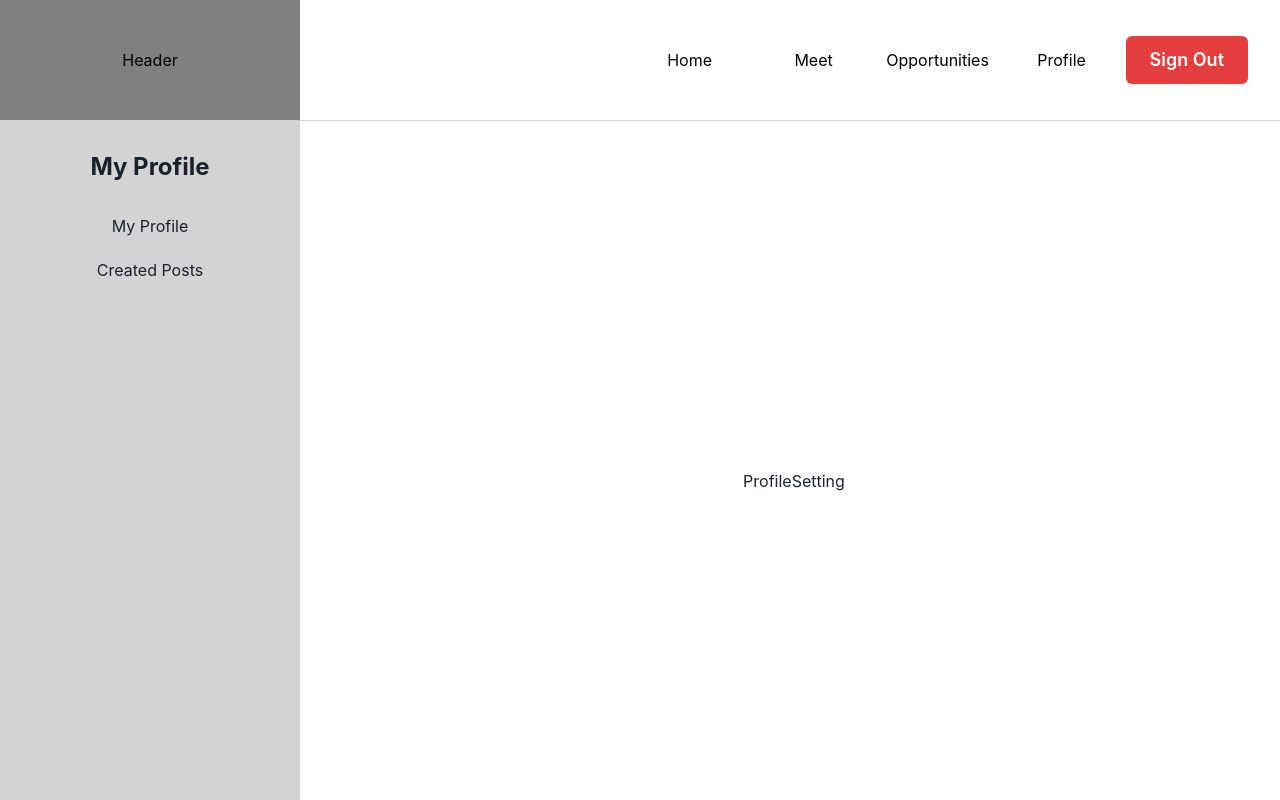
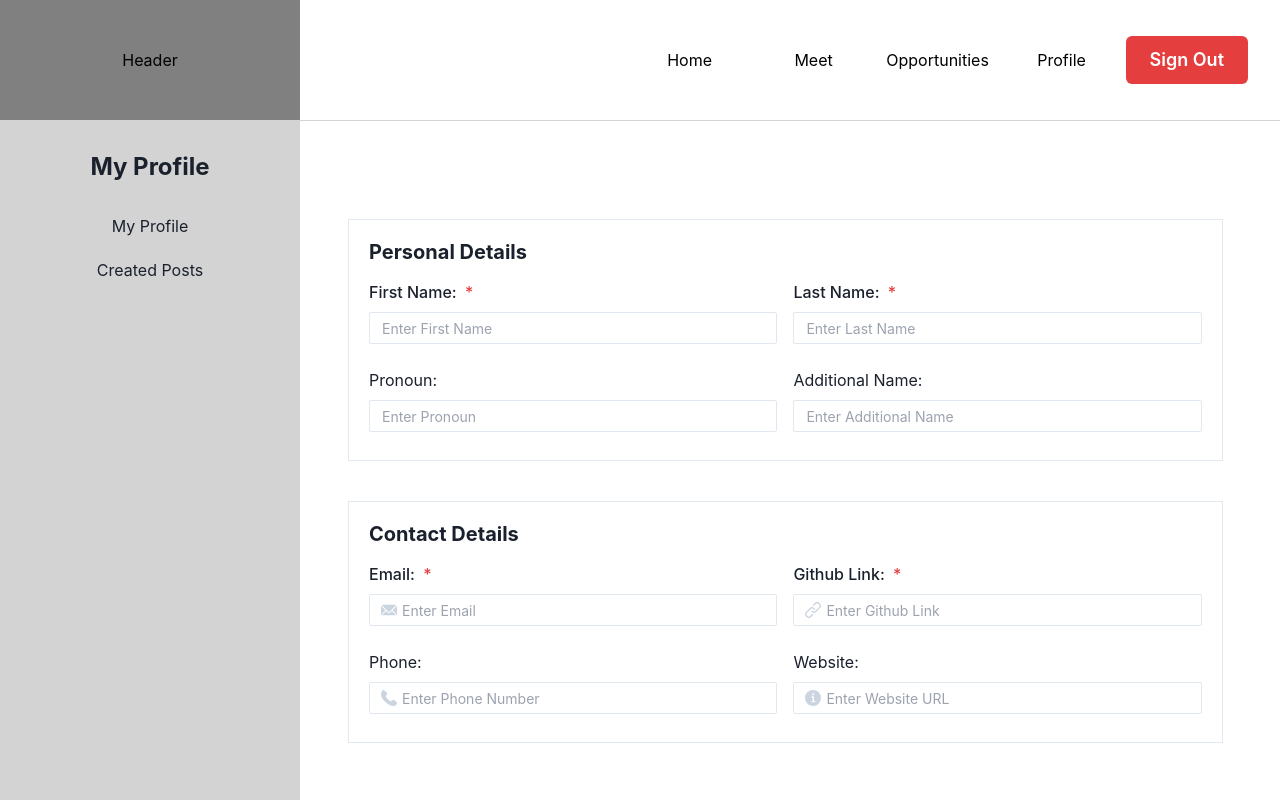
Before and after one commit to llamaonthefence/SEIF-17-Proj-03, a React (Vite) app: page /profile in a window 1280 px wide. Shown: the top 800 px of the page. Built offline with nearby package versions, Linux system fonts and the light colour scheme.

Commit message:
installed chakra-icons & partial profile form

```diff
--- a/package.json
+++ b/package.json
@@ -10,6 +10,7 @@
     "preview": "vite preview"
   },
   "dependencies": {
+    "@chakra-ui/icons": "^2.1.1",
     "@chakra-ui/react": "^2.8.2",
     "@emotion/react": "^11.11.4",
     "@emotion/styled": "^11.11.5",
--- /dev/null
+++ b/src/components/profileComponents/ContactDetails.jsx
@@ -0,0 +1,116 @@
+import {Box, Text, Input, Heading, Grid, GridItem, InputGroup, InputLeftElement, FormLabel, FormControl} from "@chakra-ui/react";
+import { PhoneIcon, EmailIcon, LinkIcon, InfoIcon } from '@chakra-ui/icons'
+import React from "react";
+
+function ContactDetails() {
+    const [email, setEmail] = React.useState('')
+    const [githubLink, setGithubLink] = React.useState('')
+    const [phone, setPhone] = React.useState('')
+    const [website, setWebsite] = React.useState('')
+
+    const handleEmailChange = (event) => setEmail(event.target.value)
+    const handleGithubLinkChange = (event) => setGithubLink(event.target.value)
+    const handlePhoneChange = (event) => setPhone(event.target.value)
+    const handleWebsiteChange = (event) => setWebsite(event.target.value)
+
+    return (
+        <Box
+        className="contact-details"
+        w="90%"
+        borderWidth='1px'
+        m={10}
+        p={5}
+        >
+        <Heading
+        as="h3"
+        size="md"
+        mb={4}
+        fontFamily="heading"
+        fontWeight="bold"
+        textAlign="left"
+        >Contact Details</Heading>
+
+        <Grid templateColumns='repeat(2, 1fr)' gap={4}>
+
+            <GridItem>
+            <Box mb="8px" className="email-box">
+            <FormControl isRequired>
+            <FormLabel mb='8px' textAlign="left">Email: {email}</FormLabel>
+            <InputGroup>
+            <InputLeftElement pointerEvents='none'>
+            <EmailIcon color='gray.300' mt="-8px" />
+            </InputLeftElement>
+            <Input
+             value={email}
+             onChange={handleEmailChange}
+             placeholder='Enter Email'
+             size='sm'
+             />
+             </InputGroup>
+             </FormControl>
+            </Box>
+            </GridItem>
+
+            <GridItem>
+            <Box mb="8px" className="githublink-box">
+            <FormControl isRequired>
+            <FormLabel mb='8px' textAlign="left">Github Link: {githubLink}</FormLabel>
+            <InputGroup>
+            <InputLeftElement pointerEvents='none'>
+            <LinkIcon color='gray.300' mt="-8px" />
+            </InputLeftElement>
+            <Input
+             value={githubLink}
+             onChange={handleGithubLinkChange}
+             placeholder='Enter Github Link'
+             size='sm'
+             />
+            </InputGroup>
+            </FormControl>
+            </Box>
+            </GridItem>
+
+
+            <GridItem>
+            <Box mb="8px" className="phone-box">
+            <Text mb='8px' textAlign="left">Phone: {phone}</Text>
+            <InputGroup>
+            <InputLeftElement pointerEvents='none'>
+            <PhoneIcon color='gray.300' mt="-8px" />
+            </InputLeftElement>
+            <Input
+             value={phone}
+             onChange={handlePhoneChange}
+             placeholder='Enter Phone Number'
+             size='sm'
+             />
+             </InputGroup>
+            </Box>
+            </GridItem>
+
+
+            <GridItem>
+            <Box mb="8px">
+            <Text mb='8px' textAlign="left">Website: {website}</Text>
+            <InputGroup>
+            <InputLeftElement pointerEvents='none'>
+            <InfoIcon color='gray.300' mt="-8px" />
+            </InputLeftElement>
+            <Input
+             value={website}
+             onChange={handleWebsiteChange}
+             placeholder='Enter Website URL'
+             size='sm'
+             />
+             </InputGroup>
+            </Box>
+            </GridItem>
+
+
+        </Grid>
+
+        </Box>
+    )
+}
+
+export default ContactDetails
--- /dev/null
+++ b/src/components/profileComponents/PersonalDetails.jsx
@@ -0,0 +1,97 @@
+import {Box, Text, Input, Heading, Grid, GridItem, FormControl, FormLabel} from "@chakra-ui/react";
+import React from "react";
+
+//using ChakraUI "controlled input"
+
+function PersonalDetails() {
+    const [firstName, setFirstName] = React.useState('')
+    const [lastName, setLastName] = React.useState('')
+    const [pronoun, setPronoun] = React.useState('')
+    const [additionalName, setAdditionalName] = React.useState('')
+
+    const handleFirstNameChange = (event) => setFirstName(event.target.value)
+    const handleLastNameChange = (event) => setLastName(event.target.value)
+    const handlePronounChange = (event) => setPronoun(event.target.value)
+    const handleAdditionalNameChange = (event) => setAdditionalName(event.target.value)
+
+    return (
+        <Box
+        className="personal-details"
+        w="90%"
+        borderWidth='1px'
+        m={10}
+        p={5}
+        >
+        <Heading
+        as="h3"
+        size="md"
+        mb={4}
+        fontFamily="heading"
+        fontWeight="bold"
+        textAlign="left"
+        >Personal Details</Heading>
+
+        <Grid templateColumns='repeat(2, 1fr)' gap={4}>
+
+            <GridItem>
+            <Box mb="8px" className="firstname-box">
+            <FormControl isRequired>
+            <FormLabel mb='8px' textAlign="left">First Name: {firstName}</FormLabel>
+            <Input
+             value={firstName}
+             onChange={handleFirstNameChange}
+             placeholder='Enter First Name'
+             size='sm'
+             />
+             </FormControl>
+            </Box>
+            </GridItem>
+
+            <GridItem>
+            <Box mb="8px" className="lastname-box">
+            <FormControl isRequired>
+            <FormLabel mb='8px' textAlign="left">Last Name: {lastName}</FormLabel>
+            <Input
+             value={lastName}
+             onChange={handleLastNameChange}
+             placeholder='Enter Last Name'
+             size='sm'
+             />
+             </FormControl>
+            </Box>
+            </GridItem>
+
+
+            <GridItem>
+            <Box mb="8px" className="pronoun-box">
+            <Text mb='8px' textAlign="left">Pronoun: {pronoun}</Text>
+            <Input
+             value={pronoun}
+             onChange={handlePronounChange}
+             placeholder='Enter Pronoun'
+             size='sm'
+             />
+            </Box>
+            </GridItem>
+
+
+            <GridItem>
+            <Box mb="8px">
+            <Text mb='8px' textAlign="left">Additional Name: {additionalName}</Text>
+            <Input
+             value={additionalName}
+             onChange={handleAdditionalNameChange}
+             placeholder='Enter Additional Name'
+             size='sm'
+             />
+            </Box>
+            </GridItem>
+
+
+        </Grid>
+
+        </Box>
+    )
+}
+
+export default PersonalDetails
--- a/src/components/profileComponents/ProfileSetting.jsx
+++ b/src/components/profileComponents/ProfileSetting.jsx
@@ -1,11 +1,18 @@
-import { Box } from "@chakra-ui/react";
+import { Box, Image } from "@chakra-ui/react";
+import PersonalDetails from "./PersonalDetails";
+import ContactDetails from "./ContactDetails";
 
 function ProfileSetting() {
   return (
     <>
       {/* ProfileSetting Component */}
       <Box className="ProfileSetting" height="720px" alignContent="center">
-        <h1 className="text-5xl font-bold">ProfileSetting</h1>
+        <Image />
+        <PersonalDetails />
+        <ContactDetails />
+        <Box className="experience-box"></Box>
+        <Box className="skills-box"></Box>
+        <Box className="education-box"></Box>
       </Box>
     </>
   );
```
Also changed, not shown: 1 other file (tests, documents, lock files or other folders).
